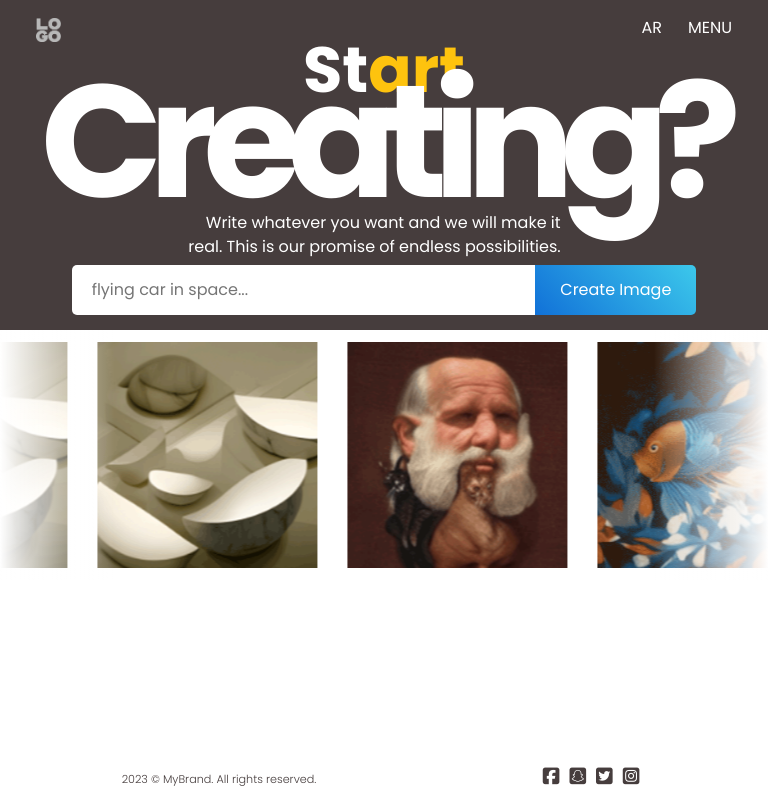
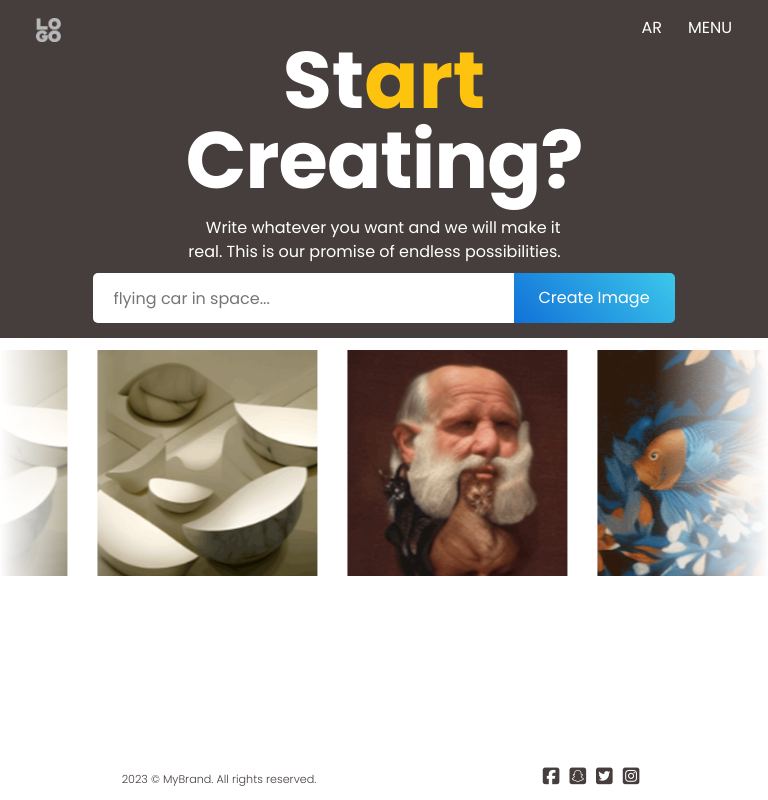
Before and after one commit to hamidhdeveloper/mvp, a React (Create React App) app: page /startcreating in a window 768 px wide. Built offline with nearby package versions, Linux system fonts and the light colour scheme.

Commit message:
start on date 27 feb 1pm so total 2 day and 6 hours spend scroll images added

```diff
--- a/src/components/pages/startcreating/StartCreating.css
+++ b/src/components/pages/startcreating/StartCreating.css
@@ -146,20 +146,22 @@
 }
 @media only screen and (min-width: 768px) and (max-width: 991px) {
   .mycreatingcol h1 {
-    font-size: 4em;
+    font-size: 5em;
     letter-spacing: 0;
     margin-top: 2rem;
   }
   .mycreatingcol h2 {
-    margin-bottom: -2px;
+    font-size: 5em;
+    margin-bottom: 35px;
     margin-right: 0rem;
-    margin-top: -4.5rem;
+    margin-top: -1.5rem;
+    letter-spacing: -1px;
   }
   .mycreatingcol p {
     width: 49%;
     top: 64%;
   }
   .search {
-    width: 70%;
+    width: 67%;
   }
 }/*# sourceMappingURL=StartCreating.css.map */
--- a/src/components/pages/startcreating/StartCreating.scss
+++ b/src/components/pages/startcreating/StartCreating.scss
@@ -176,21 +176,23 @@
 //  Medium devices (tablets) */
  @media only screen and (min-width: 768px) and (max-width: 991px) {
    .mycreatingcol h1 {
-      font-size: 4em;
+      font-size: 5em;
     letter-spacing: 0;
     margin-top: 2rem;
    }
    .mycreatingcol h2 {
-      margin-bottom: -2px;
+      font-size: 5em;
+      margin-bottom: 35px;
       margin-right: 0rem;
-      margin-top: -4.5rem;
+      margin-top: -1.5rem;
+      letter-spacing: -1px;
    }
    .mycreatingcol p {
       width: 49%;
       top: 64%;
    }
    .search {
-      width: 70%;
-   }
+      width: 67%;
+  }
 
  }
```
Also changed, not shown: 1 other file (tests, documents, lock files or other folders).
